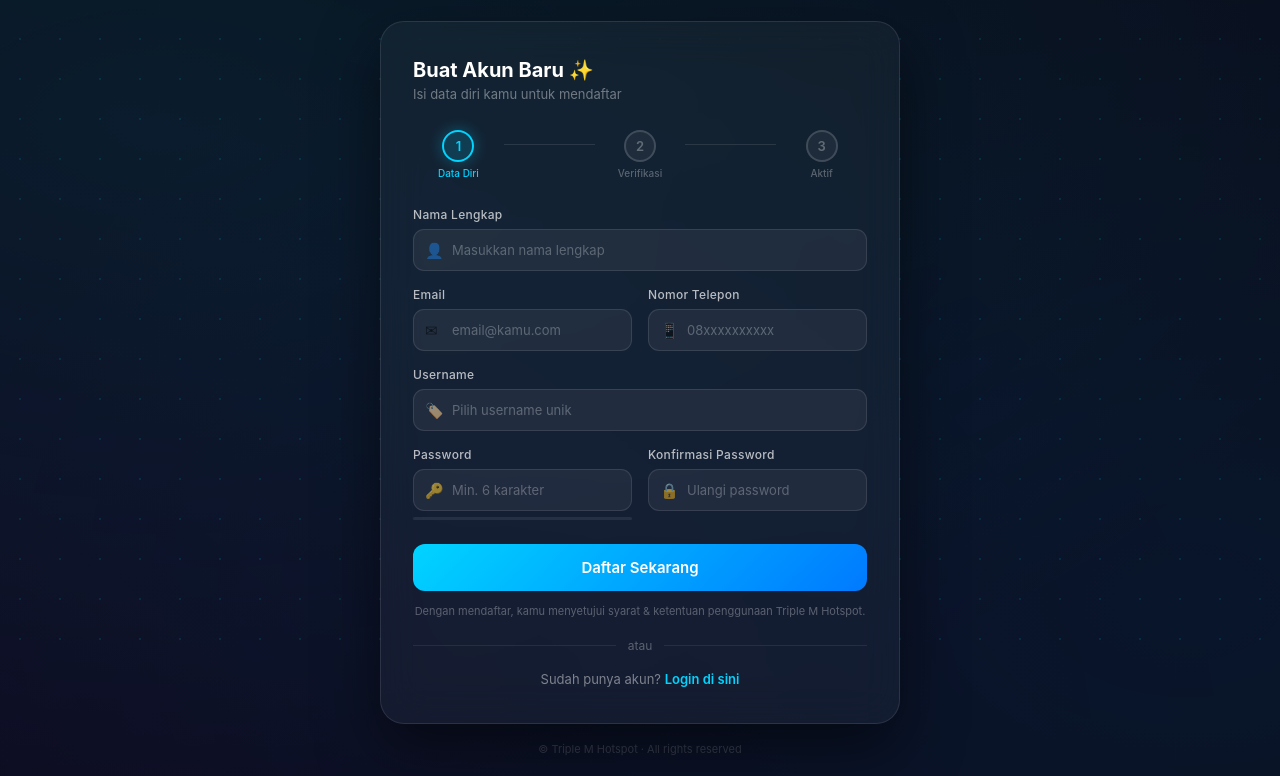
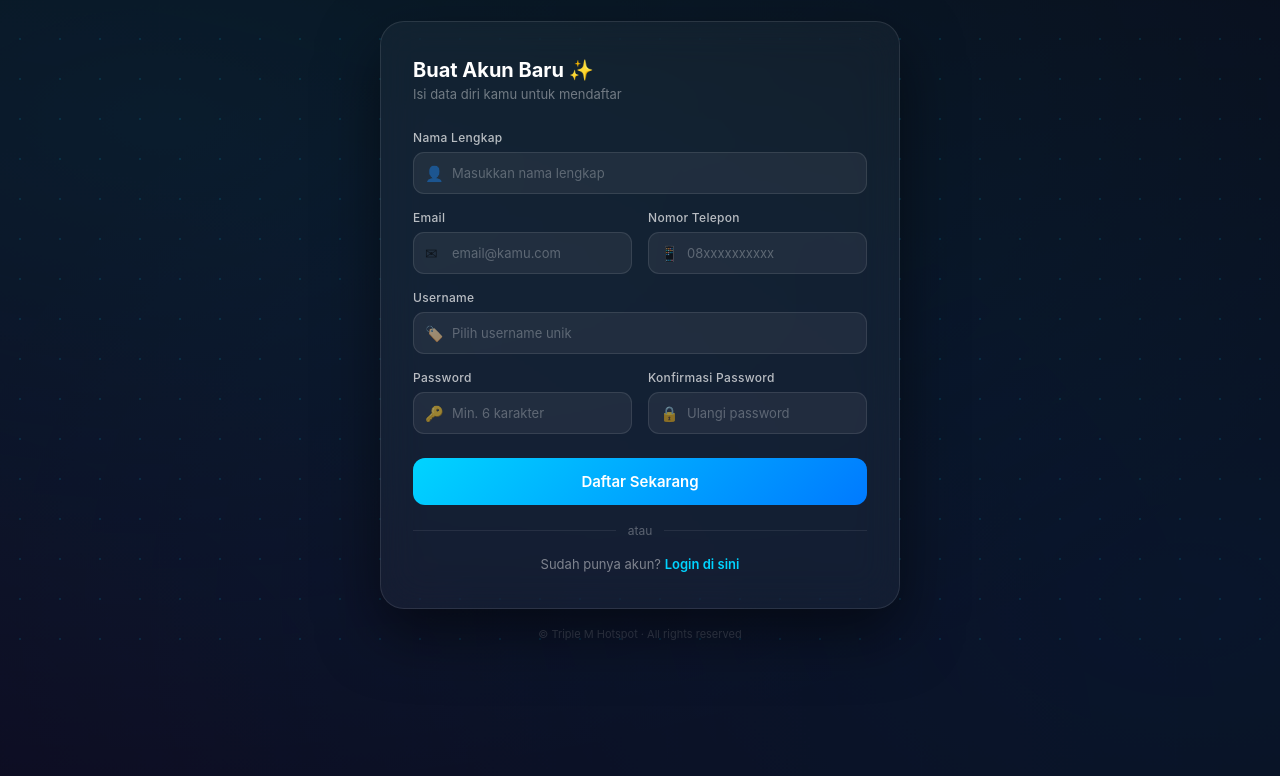
Before and after one commit to morenoM-bit/3m, a website: page public/register.html in a window 1280 px wide. Shown: the part 141-917 px from the top of the page. After the commit the page ends 802 px from the top, so only its background shows below. Drawn offline with Linux system fonts and the light colour scheme.

Commit message:
Refactor register.html for improved structure

```diff
--- a/public/register.html
+++ b/public/register.html
@@ -120,62 +120,6 @@
             margin-bottom: 28px;
         }
 
-        .steps {
-            display: flex;
-            align-items: center;
-            margin-bottom: 28px;
-            gap: 0;
-        }
-
-        .step {
-            display: flex;
-            flex-direction: column;
-            align-items: center;
-            flex: 1;
-            position: relative;
-        }
-
-        .step-circle {
-            width: 32px;
-            height: 32px;
-            border-radius: 50%;
-            border: 2px solid rgba(255,255,255,0.15);
-            background: rgba(255,255,255,0.05);
-            color: rgba(255,255,255,0.3);
-            display: flex;
-            align-items: center;
-            justify-content: center;
-            font-size: 13px;
-            font-weight: 600;
-            position: relative;
-            z-index: 1;
-            transition: all 0.3s;
-        }
-
-        .step.active .step-circle {
-            border-color: #00d4ff;
-            background: rgba(0, 212, 255, 0.15);
-            color: #00d4ff;
-            box-shadow: 0 0 15px rgba(0, 212, 255, 0.3);
-        }
-
-        .step-label {
-            font-size: 10px;
-            color: rgba(255,255,255,0.3);
-            margin-top: 5px;
-            text-align: center;
-            font-weight: 500;
-        }
-
-        .step.active .step-label { color: #00d4ff; }
-
-        .step-line {
-            flex: 1;
-            height: 1px;
-            background: rgba(255,255,255,0.1);
-            margin-bottom: 20px;
-        }
-
         .form-grid {
             display: grid;
             grid-template-columns: 1fr 1fr;
@@ -183,7 +127,6 @@
         }
 
         .form-group.full-width { grid-column: 1 / -1; }
-
         .form-group { margin-bottom: 16px; }
 
         .form-group label {
@@ -228,21 +171,6 @@
             box-shadow: 0 0 0 3px rgba(0, 212, 255, 0.12);
         }
 
-        .password-strength {
-            margin-top: 6px;
-            height: 3px;
-            background: rgba(255,255,255,0.08);
-            border-radius: 3px;
-            overflow: hidden;
-        }
-
-        .password-strength-bar {
-            height: 100%;
-            width: 0%;
-            border-radius: 3px;
-            transition: all 0.3s;
-        }
-
         .btn {
             width: 100%;
             padding: 14px;
@@ -256,8 +184,6 @@
             cursor: pointer;
             transition: all 0.3s;
             margin-top: 8px;
-            position: relative;
-            overflow: hidden;
         }
 
         .btn:hover {
@@ -308,10 +234,7 @@
             background: rgba(255,255,255,0.08);
         }
 
-        .divider span {
-            font-size: 12px;
-            color: rgba(255,255,255,0.3);
-        }
+        .divider span { font-size: 12px; color: rgba(255,255,255,0.3); }
 
         .login-link {
             text-align: center;
@@ -325,33 +248,11 @@
             font-weight: 600;
         }
 
-        .loading {
-            display: inline-block;
-            width: 16px;
-            height: 16px;
-            border: 2.5px solid rgba(255,255,255,0.3);
-            border-radius: 50%;
-            border-top-color: white;
-            animation: spin 0.8s linear infinite;
-            margin-right: 8px;
-            vertical-align: middle;
-        }
-
-        @keyframes spin { to { transform: rotate(360deg); } }
-
         .footer {
             text-align: center;
             margin-top: 18px;
             color: rgba(255,255,255,0.18);
             font-size: 11px;
-        }
-
-        .terms-note {
-            font-size: 11px;
-            color: rgba(255,255,255,0.3);
-            text-align: center;
-            margin-top: 12px;
-            line-height: 1.5;
         }
 
         @media (max-width: 480px) {
@@ -371,23 +272,6 @@
         <div class="card">
             <div class="card-title">Buat Akun Baru ✨</div>
             <div class="card-subtitle">Isi data diri kamu untuk mendaftar</div>
-
-            <div class="steps">
-                <div class="step active">
-                    <div class="step-circle">1</div>
-                    <div class="step-label">Data Diri</div>
-                </div>
-                <div class="step-line"></div>
-                <div class="step">
-                    <div class="step-circle">2</div>
-                    <div class="step-label">Verifikasi</div>
-                </div>
-                <div class="step-line"></div>
-                <div class="step">
-                    <div class="step-circle">3</div>
-                    <div class="step-label">Aktif</div>
-                </div>
-            </div>
 
             <form id="registerForm">
                 <div class="form-grid">
@@ -427,10 +311,7 @@
                         <label for="password">Password</label>
                         <div class="input-wrapper">
                             <span class="input-icon">🔑</span>
-                            <input type="password" id="password" name="password" required placeholder="Min. 6 karakter" oninput="checkStrength(this.value)">
-                        </div>
-                        <div class="password-strength">
-                            <div class="password-strength-bar" id="strengthBar"></div>
+                            <input type="password" id="password" name="password" required placeholder="Min. 6 karakter">
                         </div>
                     </div>
 
@@ -450,10 +331,6 @@
 
             <div class="message" id="message"></div>
 
-            <div class="terms-note">
-                Dengan mendaftar, kamu menyetujui syarat & ketentuan penggunaan Triple M Hotspot.
-            </div>
-
             <div class="divider"><span>atau</span></div>
 
             <div class="login-link">
@@ -465,28 +342,13 @@
     </div>
 
     <script>
-        // Dipatenkan langsung ke Vercel
+        // DI-HARDCODE KONSISTEN KE HTTPS VERCEL
         const BACKEND_URL = 'https://3m-r3if.vercel.app';
 
         const form = document.getElementById('registerForm');
         const submitBtn = document.getElementById('submitBtn');
         const btnText = document.getElementById('btnText');
         const message = document.getElementById('message');
-
-        function checkStrength(value) {
-            const bar = document.getElementById('strengthBar');
-            let strength = 0;
-            if (value.length >= 6) strength++;
-            if (value.length >= 10) strength++;
-            if (/[A-Z]/.test(value)) strength++;
-            if (/[0-9]/.test(value)) strength++;
-            if (/[^A-Za-z0-9]/.test(value)) strength++;
-
-            const colors = ['#ff5252', '#ff5252', '#ffc107', '#00b0ff', '#00e676'];
-            const widths = ['20%', '40%', '60%', '80%', '100%'];
-            bar.style.width = value.length > 0 ? widths[Math.min(strength - 1, 4)] : '0%';
-            bar.style.background = value.length > 0 ? colors[Math.min(strength - 1, 4)] : 'transparent';
-        }
 
         form.addEventListener('submit', async (e) => {
             e.preventDefault();
@@ -508,31 +370,28 @@
             };
 
             submitBtn.disabled = true;
-            btnText.innerHTML = '<span class="loading"></span> Memproses...';
+            btnText.textContent = 'Memproses...';
 
             try {
                 const response = await fetch(`${BACKEND_URL}/api/register`, {
                     method: 'POST',
-                    headers: {
-                        'Content-Type': 'application/json'
-                    },
+                    headers: { 'Content-Type': 'application/json' },
                     body: JSON.stringify(formData)
                 });
 
                 const data = await response.json();
 
                 if (response.ok && data.success) {
-                    showMessage(data.message || 'Registrasi berhasil! Mengalihkan...', 'success');
+                    showMessage(data.message || 'Registrasi berhasil! Mengalihkan ke halaman login...', 'success');
                     form.reset();
-
                     setTimeout(() => {
                         window.location.href = 'login.html';
                     }, 2000);
                 } else {
-                    showMessage(data.message || 'Gagal mendaftar. Silakan coba lagi.', 'error');
+                    showMessage(data.message || 'Gagal mendaftar.', 'error');
                 }
             } catch (error) {
-                showMessage('Gagal terhubung ke server backend Vercel.', 'error');
+                showMessage('Terjadi kesalahan koneksi ke server backend.', 'error');
             } finally {
                 submitBtn.disabled = false;
                 btnText.textContent = 'Daftar Sekarang';
@@ -543,10 +402,7 @@
             message.textContent = text;
             message.className = `message ${type}`;
             message.style.display = 'block';
-
-            setTimeout(() => {
-                message.style.display = 'none';
-            }, 5000);
+            setTimeout(() => { message.style.display = 'none'; }, 5000);
         }
     </script>
 </body>
```
